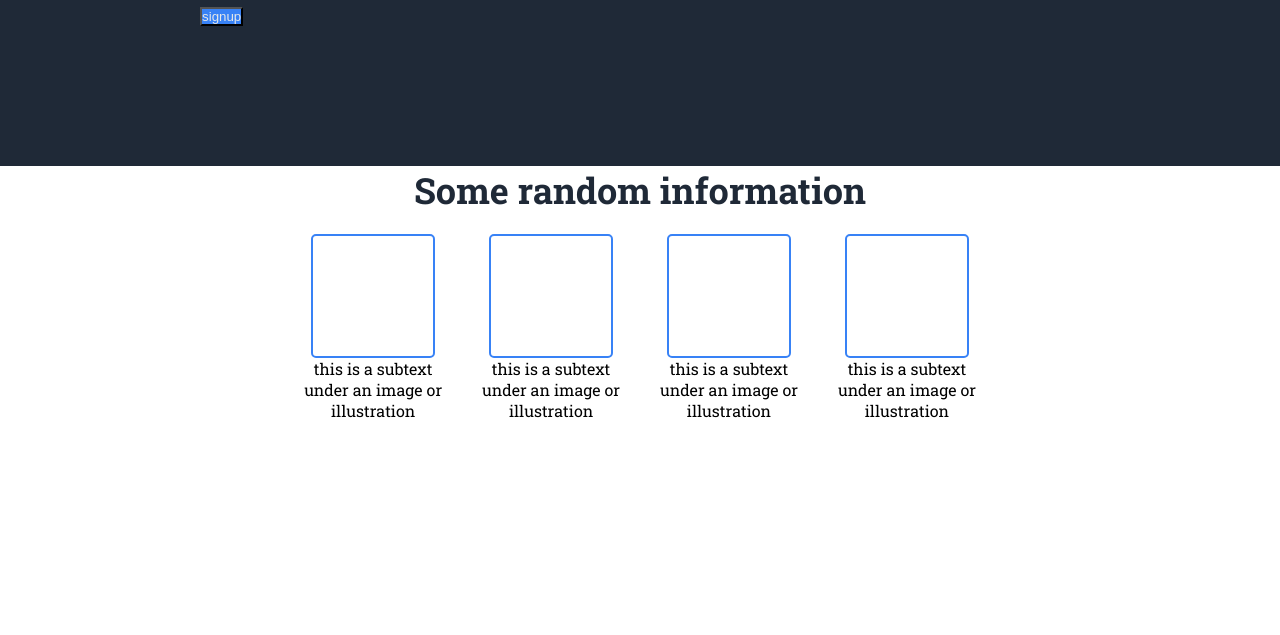
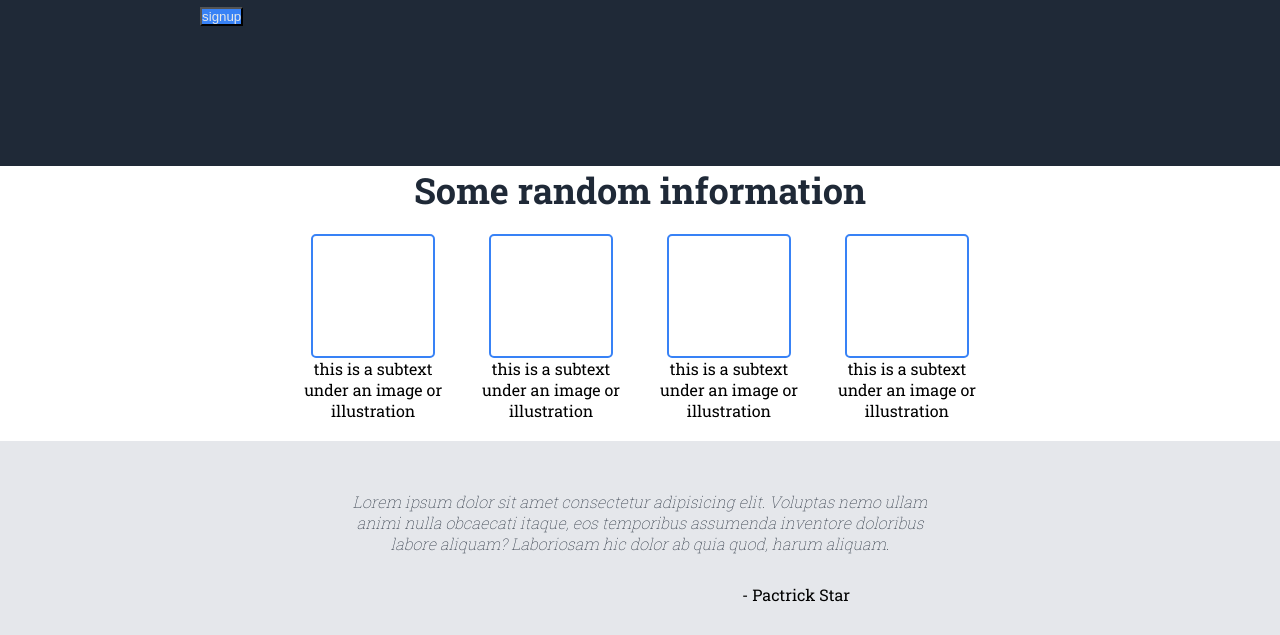
Before and after one commit to Ashimsjpt/landing-pge, a plain HTML site: page index.html in a window 1280 px wide. Shown: the part 578-1213 px from the top of the page. Before the commit the page ends 1019 px from the top, so only its background shows below. Drawn offline with Linux system fonts and the light colour scheme.

Commit message:
third section done

```diff
--- a/index.html
+++ b/index.html
@@ -52,7 +52,10 @@
             </div>
             </div>
         </div>
-        <div class="quote"></div>
+        <div class="quote">
+            <p class="thought">Lorem ipsum dolor sit amet consectetur adipisicing elit. Voluptas nemo ullam <br>animi nulla obcaecati itaque, eos temporibus assumenda inventore doloribus</br> labore aliquam? Laboriosam hic dolor ab quia quod, harum aliquam.</p>
+            <p class="author"> - Pactrick Star</p>
+        </div>
         <div class="contact"></div>
         <footer class="footer"></footer>
     </body>
--- a/styles.css
+++ b/styles.css
@@ -110,4 +110,24 @@ text-align: center;
     flex-direction: column;
     align-items: center;
     justify-content: space-between;
+    background-color: white;
 }
+.quote{
+    background-color: #e5e7eb;
+    text-align: center;
+}
+.thought{
+    padding-top: 50px;
+    font: 36px;
+    font-style: italic;
+    font-weight: lighter;
+    color: #1f2937;
+
+}
+.author{
+    display: flex;
+    justify-content: flex-end;
+    margin-right: 400px;
+    padding: 30px;
+
+}
```
